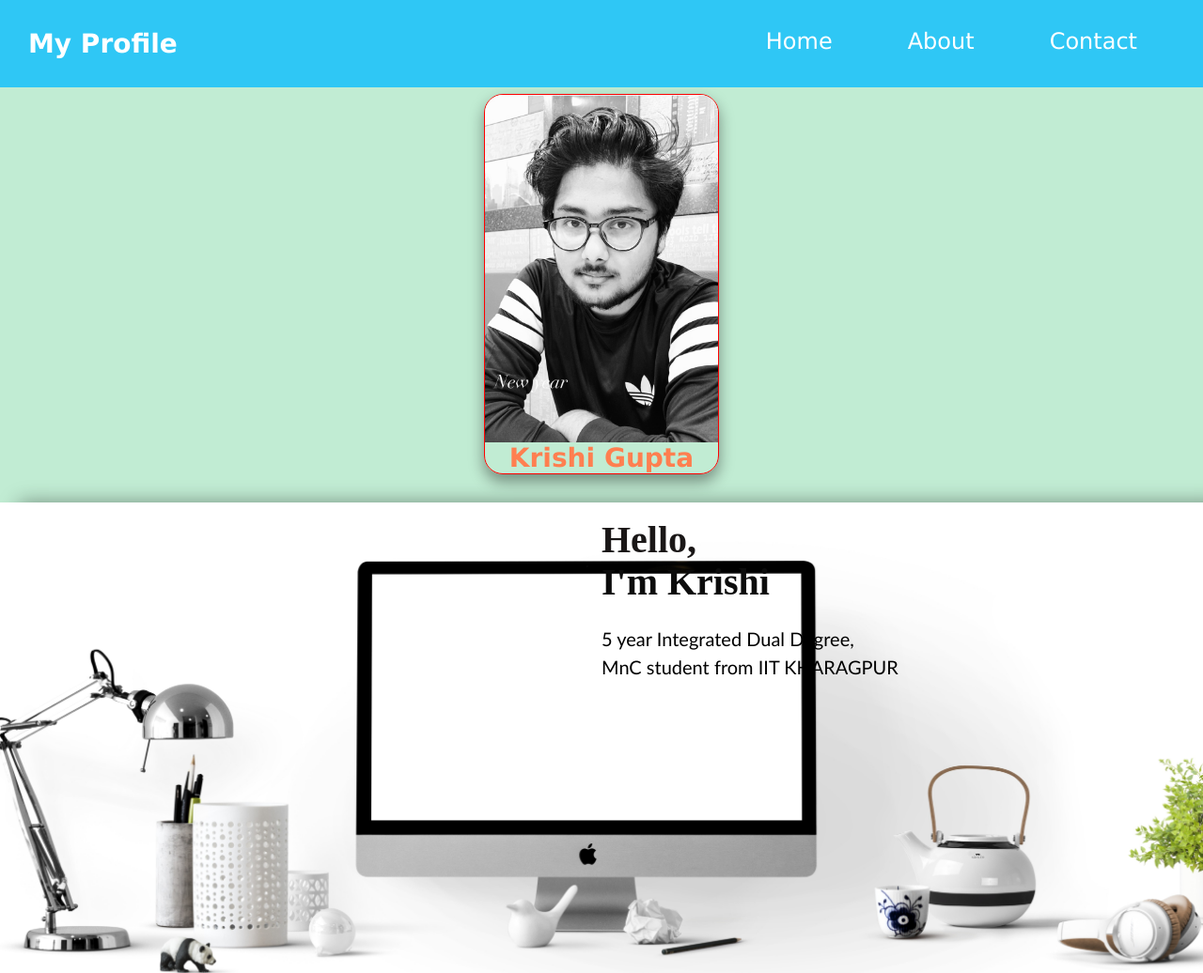
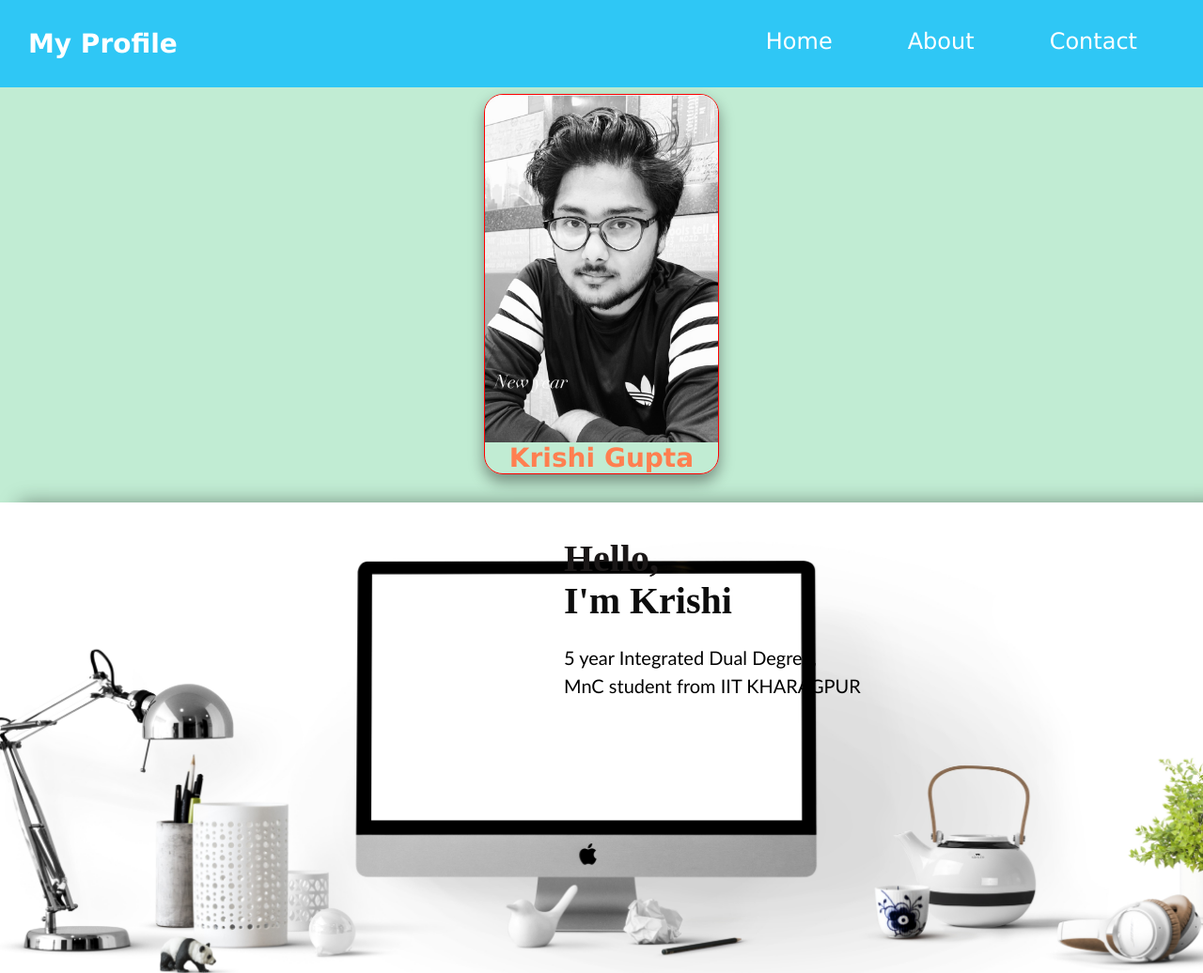
Before and after one commit to Krishi18gupta/Krishi18gupta.github.io, a plain HTML site: page index.html in a window 1280 px wide. Shown: the top 1036 px of the page at 94% size. Drawn offline with Linux system fonts and the light colour scheme.

Commit message:
changesssD

```diff
--- a/style.css
+++ b/style.css
@@ -114,24 +114,24 @@ li {
   font-weight: bold;
   font-size: 40px;
   color: rgb(26, 23, 23);
-  padding-left: 640px;
+  padding-left: 600px;
   margin-top: 30px;
   top: 200px;
-  padding-top: 40px;
+  padding-top: 60px;
 }
 .text-container p:nth-child(2) {
   font-family: "Times New Roman", Times, serif;
   font-weight: bold;
   font-size: 40px;
   color: rgb(12, 12, 12);
-  padding-left: 640px;
+  padding-left: 600px;
 }
 .text-container p:nth-child(3) {
   font-family: "Gill Sans", "Gill Sans MT", Calibri, "Trebuchet MS", sans-serif;
   font-size: 20px;
   line-height: 30px;
   color: black;
-  padding-left: 640px;
+  padding-left: 600px;
 }
 .text-container p {
   line-height: 0px;
```
